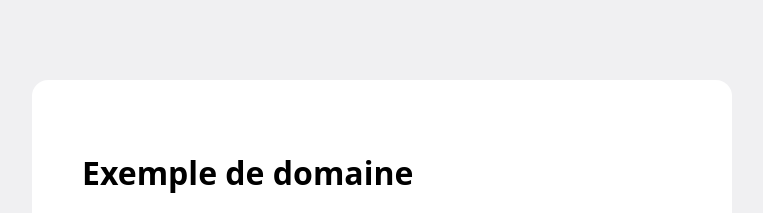
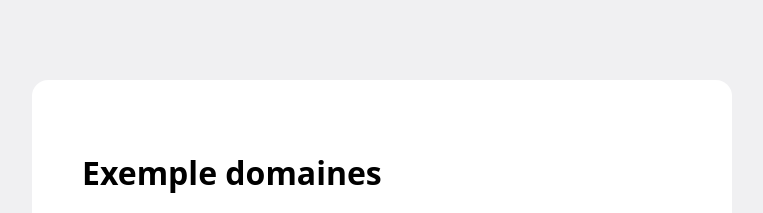
Before and after one commit to EthanHarry/github-webhook-test, a plain HTML site: page fr-fr.html in a window 1280 px wide. Shown: the top 213 px of the page, without its empty margins (258-1021 px from the left). Drawn offline with Linux system fonts and the light colour scheme.

Commit message:
Localized strings for fr-fr from Qordoba

```diff
--- a/fr-fr.html
+++ b/fr-fr.html
@@ -39,7 +39,7 @@
  </head>
  <body>
   <div>
-   <h1>Exemple de domaine</h1>
+   <h1>Exemple domaines</h1>
    <p>Ce domaine est créé pour être utilisé pour des exemples dans les documents! Vous pouvez utiliser ce domaine dans les exemples sans coordination ni demander l'autorisation préalable.</p>
    <p><a href="http://www.iana.org/domains/example">Complément d'informations</a></p>
   </div>
```
